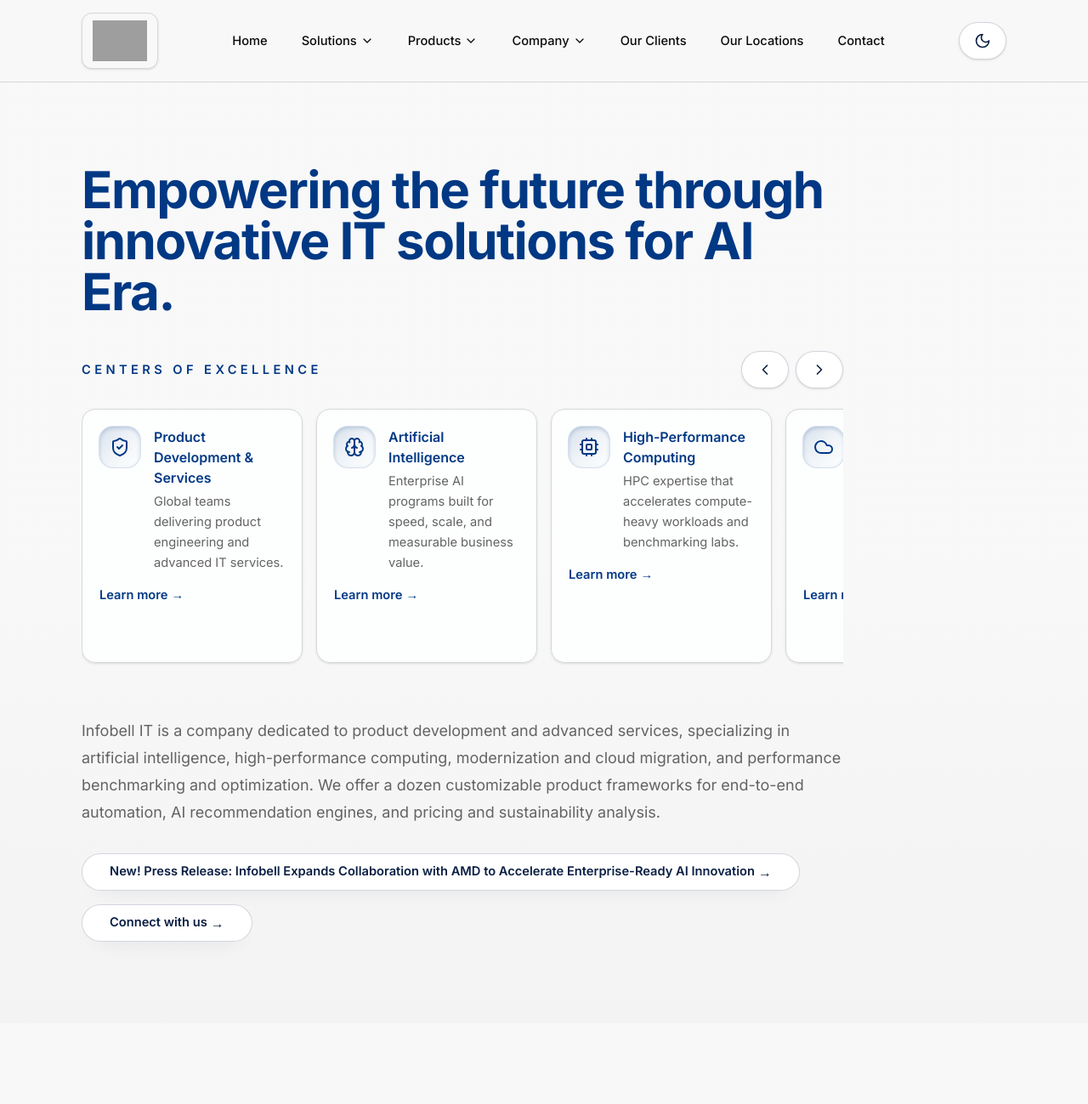
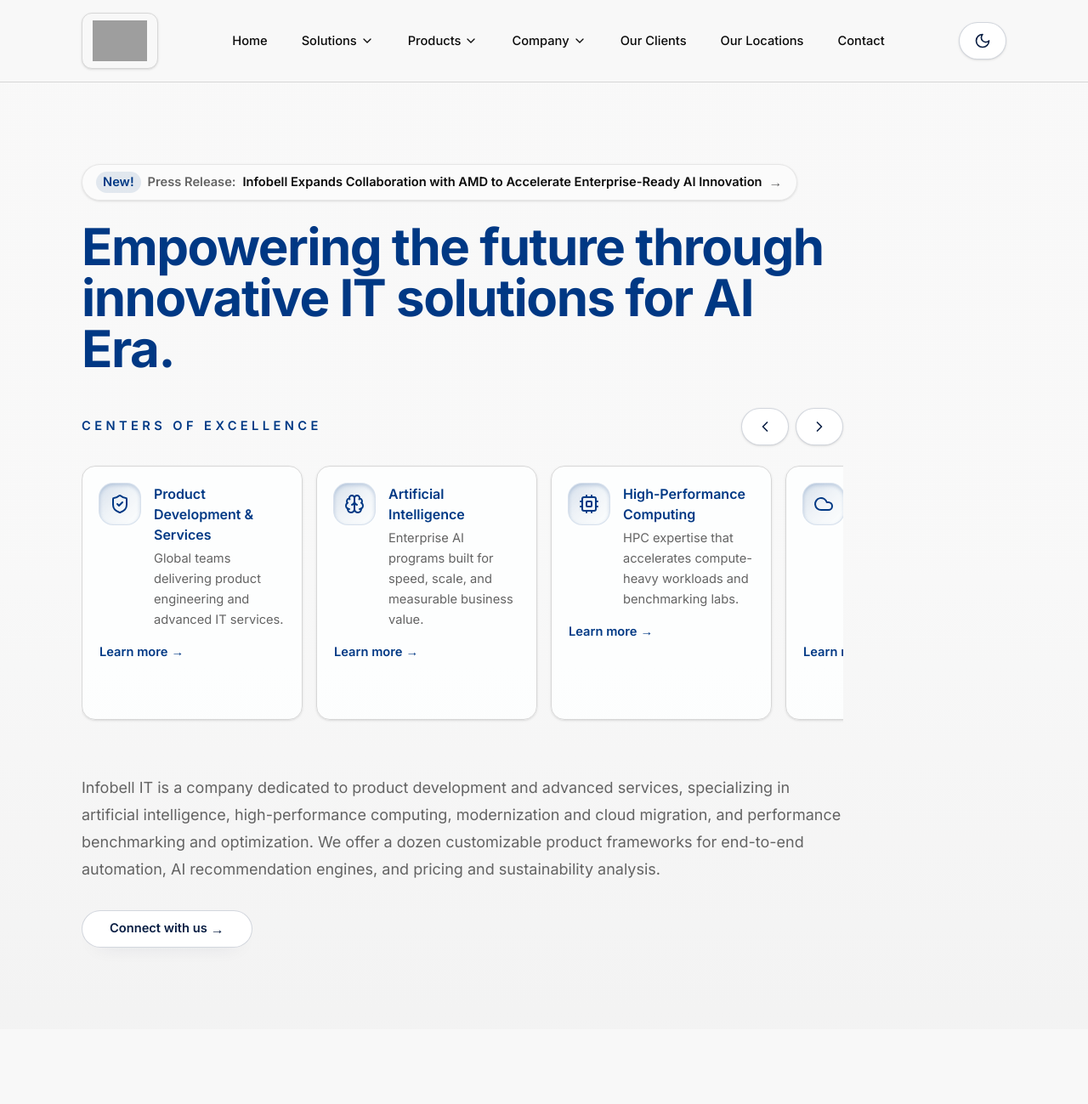
Before and after one commit to enzo-prism/infobell-it-2, a Next.js app: page / in a window 1280 px wide. Shown: the top 1299 px of the page at 85% size. Built offline with nearby package versions, Linux system fonts and the light colour scheme; grey boxes are pictures that could not be loaded.

Commit message:
feat: add subtle latest press release callout

```diff
--- a/app/(site)/page.tsx
+++ b/app/(site)/page.tsx
@@ -8,6 +8,7 @@ import { CLIENT_LOGOS, AFFILIATION_LOGOS } from "@/lib/content/company"
 import type { LogoEntry } from "@/lib/content/company"
 import { CoreExpertiseCarousel } from "@/components/core-expertise-carousel"
 import { HeroPillarsSlider } from "@/components/hero-pillars-slider"
+import { LatestPressReleasePill } from "@/components/latest-press-release-pill"
 import { TechStackGrid } from "@/components/tech-stack-grid"
 import { Button } from "@/components/ui/button"
 
@@ -36,22 +37,13 @@ function HeroSection() {
     <section className="bg-gradient-to-b from-background via-background to-muted/40">
       <div className="mx-auto w-full max-w-6xl px-4 py-20 sm:px-6 sm:py-24 lg:px-8">
         <div className="max-w-4xl">
+          <LatestPressReleasePill className="mb-6 w-fit" />
           <h1 className="text-4xl font-bold tracking-tight text-heading sm:text-5xl lg:text-6xl">
             {HERO_CONTENT.heading}
           </h1>
           <HeroPillarsSlider />
           <p className="mt-8 text-lg leading-8 text-muted-foreground">{HERO_CONTENT.description}</p>
           <div className="mt-8 flex flex-wrap items-center gap-4 text-sm font-medium">
-            <Button asChild className="group">
-              <Link href={HERO_CONTENT.pressAnnouncement.href}>
-                <span className="relative inline-flex items-center gap-1">
-                  {HERO_CONTENT.pressAnnouncement.label}
-                  <span aria-hidden="true" className="translate-x-0 text-base transition group-hover:translate-x-1">
-                    &rarr;
-                  </span>
-                </span>
-              </Link>
-            </Button>
             <Button asChild variant="outline" className="group">
               <Link href="/contact">
                 <span className="inline-flex items-center gap-1">
--- /dev/null
+++ b/components/latest-press-release-pill.tsx
@@ -0,0 +1,37 @@
+import Link from "next/link"
+
+import { PRESS_RELEASES } from "@/lib/content/press"
+import { cn } from "@/lib/utils"
+
+type LatestPressReleasePillProps = {
+  className?: string
+}
+
+export function LatestPressReleasePill({ className }: LatestPressReleasePillProps) {
+  const latest = PRESS_RELEASES[0]
+
+  if (!latest) return null
+
+  return (
+    <Link
+      href={`/press-releases/${latest.slug}`}
+      aria-label={`New press release: ${latest.title}`}
+      className={cn(
+        "group inline-flex max-w-full flex-wrap items-center gap-x-2 gap-y-1 rounded-full border border-border/60 bg-card/40 px-4 py-2 text-sm font-semibold text-muted-foreground shadow-sm transition hover:border-primary/30 hover:bg-card/60 hover:text-foreground focus-visible:outline-none focus-visible:ring-2 focus-visible:ring-primary/50 focus-visible:ring-offset-2 focus-visible:ring-offset-background",
+        className
+      )}
+    >
+      <span className="inline-flex items-center rounded-full bg-primary/10 px-2 py-0.5 text-sm font-semibold text-primary">
+        New!
+      </span>
+      <span className="text-muted-foreground">Press Release:</span>
+      <span className="text-foreground">{latest.title}</span>
+      <span
+        aria-hidden="true"
+        className="translate-x-0 text-base text-muted-foreground transition group-hover:translate-x-1 group-hover:text-foreground"
+      >
+        &rarr;
+      </span>
+    </Link>
+  )
+}
--- a/lib/content/home.ts
+++ b/lib/content/home.ts
@@ -9,10 +9,6 @@ export const HERO_CONTENT = {
   heading: "Empowering the future through innovative IT solutions for AI Era.",
   description:
     "Infobell IT is a company dedicated to product development and advanced services, specializing in artificial intelligence, high-performance computing, modernization and cloud migration, and performance benchmarking and optimization. We offer a dozen customizable product frameworks for end-to-end automation, AI recommendation engines, and pricing and sustainability analysis.",
-  pressAnnouncement: {
-    label: "New! Press Release: Infobell Expands Collaboration with AMD to Accelerate Enterprise-Ready AI Innovation",
-    href: "/press-releases/prease-release-amd-2025",
-  },
   video: {
     src: "https://hebbkx1anhila5yf.public.blob.vercel-storage.com/git-blob/prj_RZ2IuXf5KJySpZYoJ79PRYLLui8A/7yZSHesO25omcOT0E7bwkb/public/media/Infobell-at-AMD-AI-Day-2025.mp4",
     title: "Infobell IT at AMD Advancing AI 2025",
```
